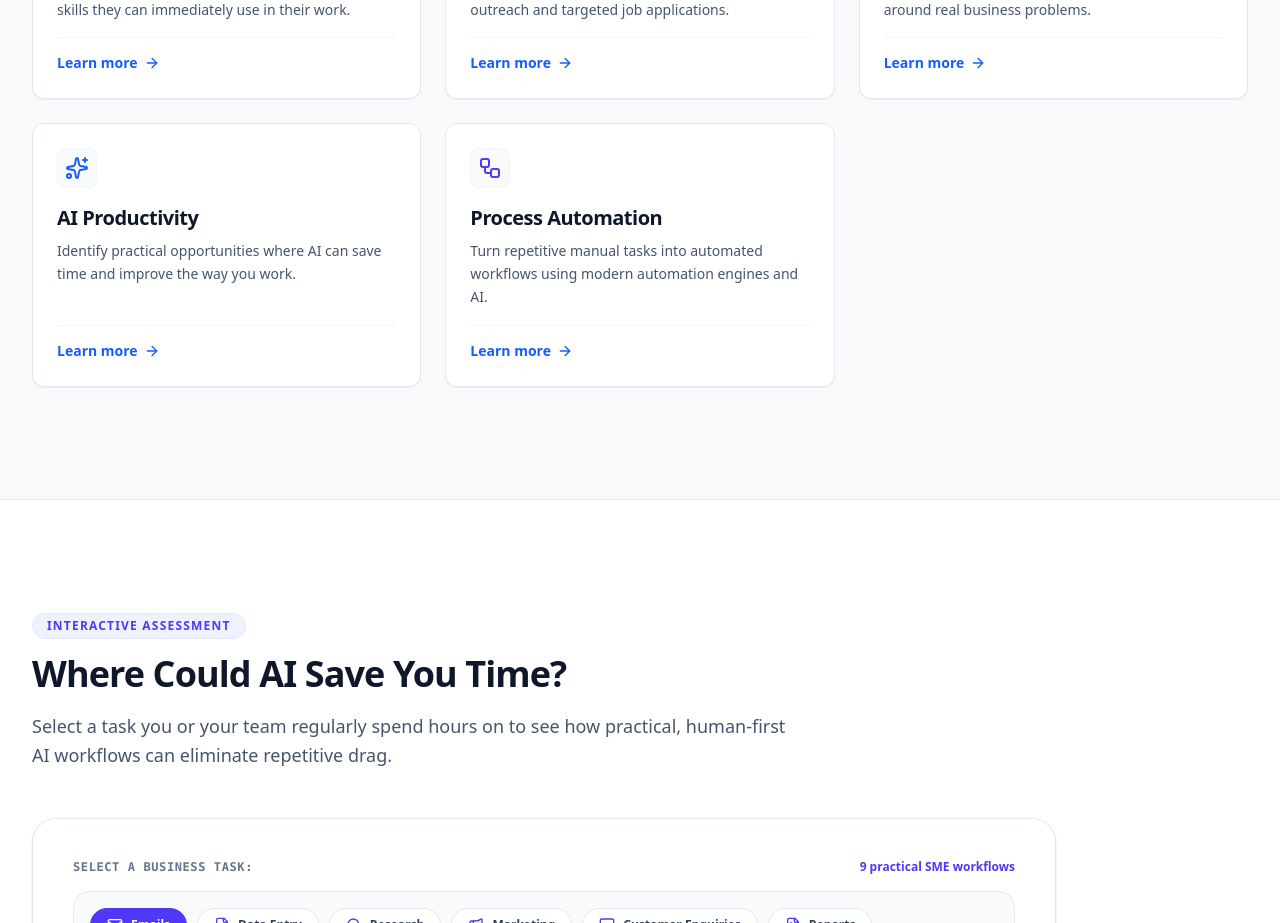
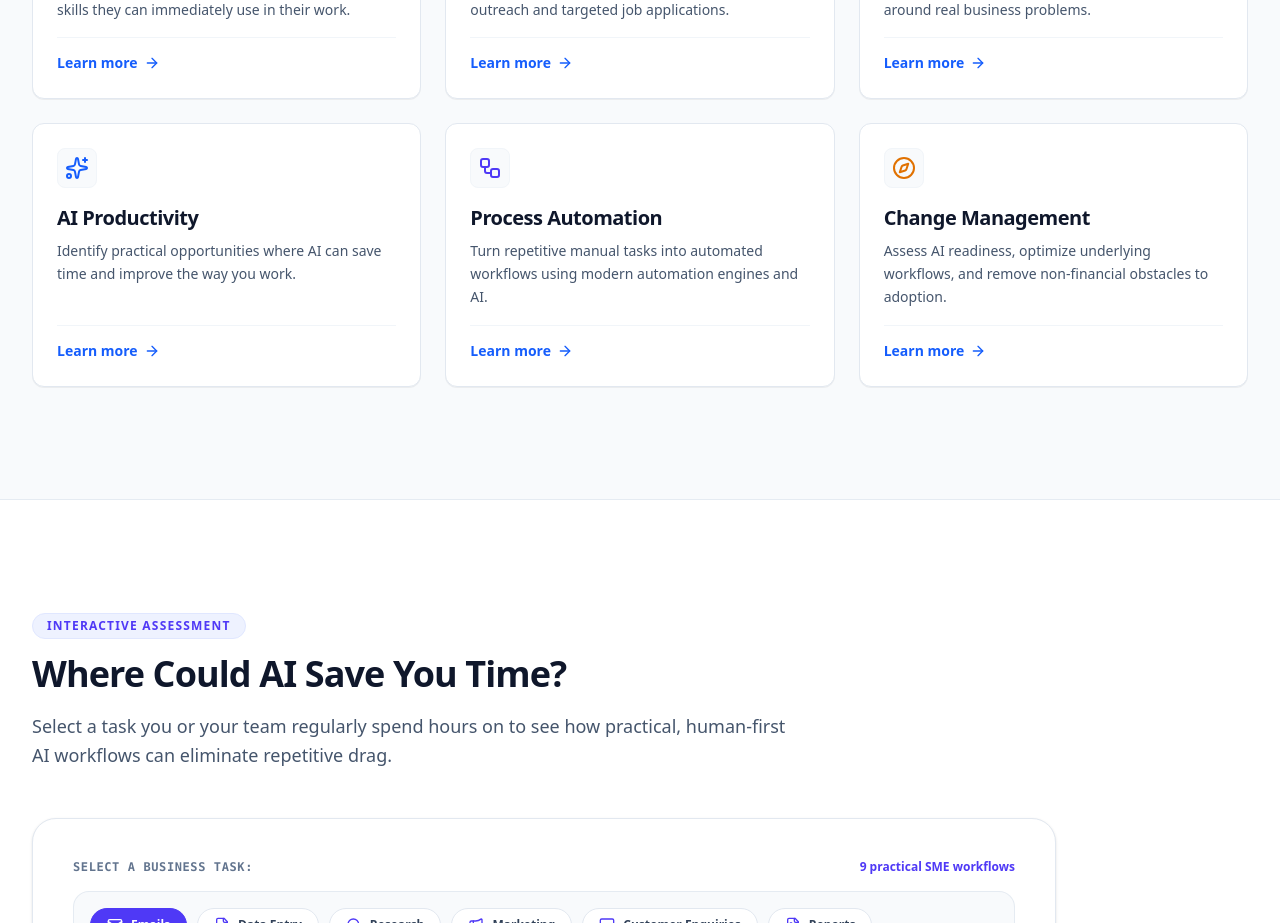
Before and after one commit to hcama2002/HEC-Be10x-personal-v2, a React (Vite) app: page / in a window 1280 px wide. Shown: the part 2340-3263 px from the top of the page. Built offline with nearby package versions, Linux system fonts and the light colour scheme.

Commit message:
Add Change Management section to How I Can Help with full service overview modal

```diff
--- a/src/components/ServiceModal.tsx
+++ b/src/components/ServiceModal.tsx
@@ -1,5 +1,5 @@
 import React from 'react';
-import { X, CheckCircle, ArrowRight, Sparkles, Workflow, GraduationCap, BrainCircuit, Target } from 'lucide-react';
+import { X, CheckCircle, ArrowRight, Sparkles, Workflow, GraduationCap, BrainCircuit, Target, Compass } from 'lucide-react';
 import { ServiceItem } from '../types';
 
 interface ServiceModalProps {
@@ -27,6 +27,8 @@ export const ServiceModal: React.FC<ServiceModalProps> = ({
         return <BrainCircuit className="w-6 h-6 text-sky-600" />;
       case 'Target':
         return <Target className="w-6 h-6 text-rose-600" />;
+      case 'Compass':
+        return <Compass className="w-6 h-6 text-amber-600" />;
       default:
         return <Sparkles className="w-6 h-6 text-blue-600" />;
     }
--- a/src/components/WhatIDo.tsx
+++ b/src/components/WhatIDo.tsx
@@ -1,5 +1,5 @@
 import React, { useState } from 'react';
-import { ArrowRight, Sparkles, Workflow, GraduationCap, BrainCircuit, Target } from 'lucide-react';
+import { ArrowRight, Sparkles, Workflow, GraduationCap, BrainCircuit, Target, Compass } from 'lucide-react';
 import { motion } from 'motion/react';
 import { SERVICES_DATA } from '../data/portfolioData';
 import { ServiceItem } from '../types';
@@ -24,6 +24,8 @@ export const WhatIDo: React.FC<WhatIDoProps> = ({ onSelectServiceForInquiry }) =
         return <BrainCircuit className="w-6 h-6 text-sky-600" />;
       case 'Target':
         return <Target className="w-6 h-6 text-rose-600" />;
+      case 'Compass':
+        return <Compass className="w-6 h-6 text-amber-600" />;
       default:
         return <Sparkles className="w-6 h-6 text-blue-600" />;
     }
--- a/src/data/portfolioData.ts
+++ b/src/data/portfolioData.ts
@@ -153,6 +153,26 @@ export const SERVICES_DATA: ServiceItem[] = [
       "Cross-app data sync and structured logging"
     ],
     idealFor: "Businesses running recurring multi-step administrative or customer procedures."
+  },
+  {
+    id: "change-management",
+    title: "Change Management",
+    shortDescription: "Assess AI readiness, optimize underlying workflows, and remove non-financial obstacles to adoption.",
+    detailedDescription: "Experienced guidance using change management tools to help individuals and SMEs assess readiness for adopting AI to boost productivity. We review current business processes to identify improvements that make AI tools significantly more effective, remove non-financial roadblocks affecting change, and support updating company policies and procedures to embed new practices.",
+    iconName: "Compass",
+    keyBenefits: [
+      "Assess AI adoption readiness for individuals and SME teams",
+      "Review and optimize business processes for maximum AI effectiveness",
+      "Identify and eliminate non-financial obstacles affecting change",
+      "Update SME policies and procedures to reflect new operational processes"
+    ],
+    exampleDeliverables: [
+      "AI & Operational Readiness Assessment",
+      "Process Improvement & AI Opportunity Review",
+      "Change Enablement & Roadblock Removal Strategy",
+      "Updated SME Policies & Operating Procedures Framework"
+    ],
+    idealFor: "Individuals and SMEs seeking a structured, low-friction approach to adopting AI and embedding new ways of working."
   }
 ];
 
```
